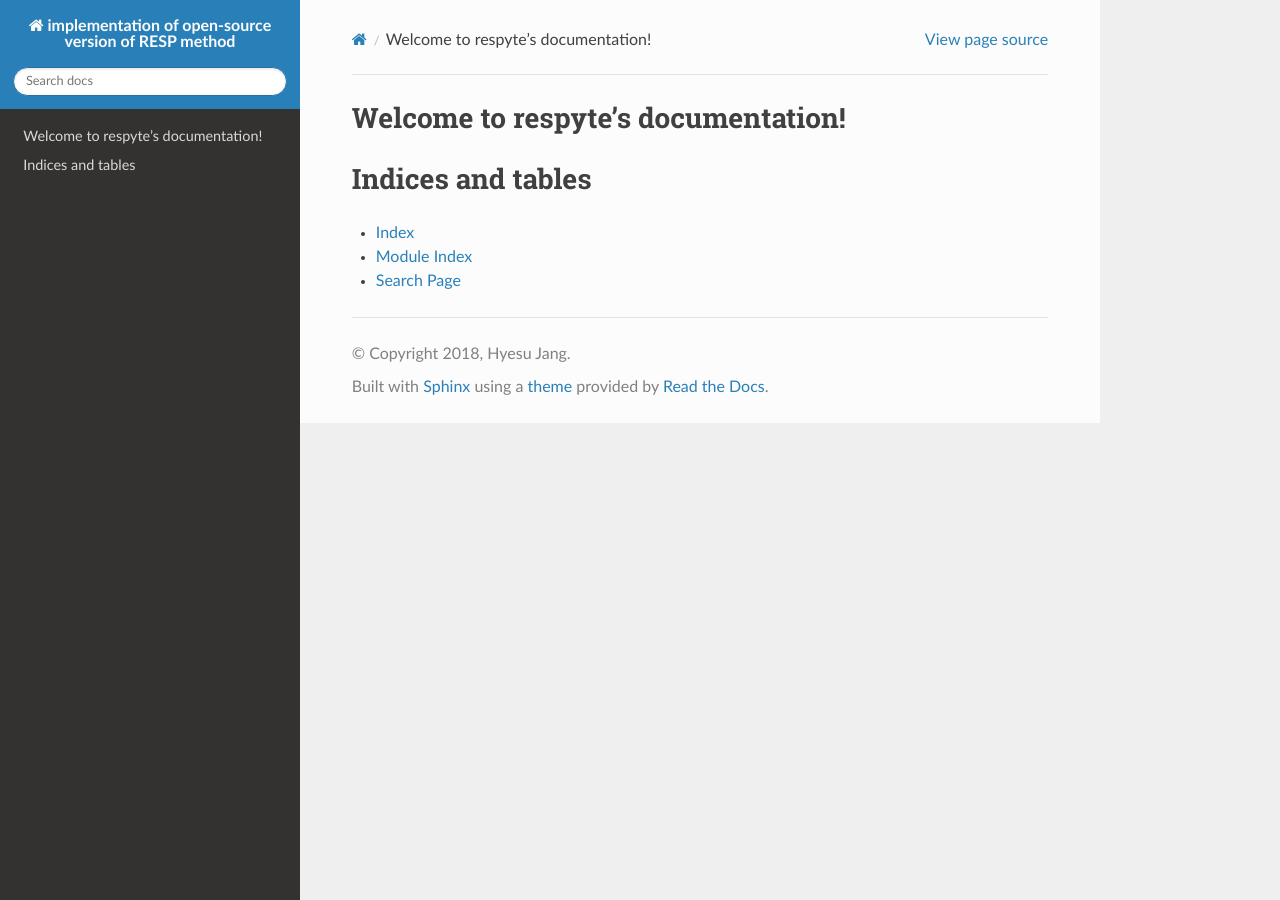
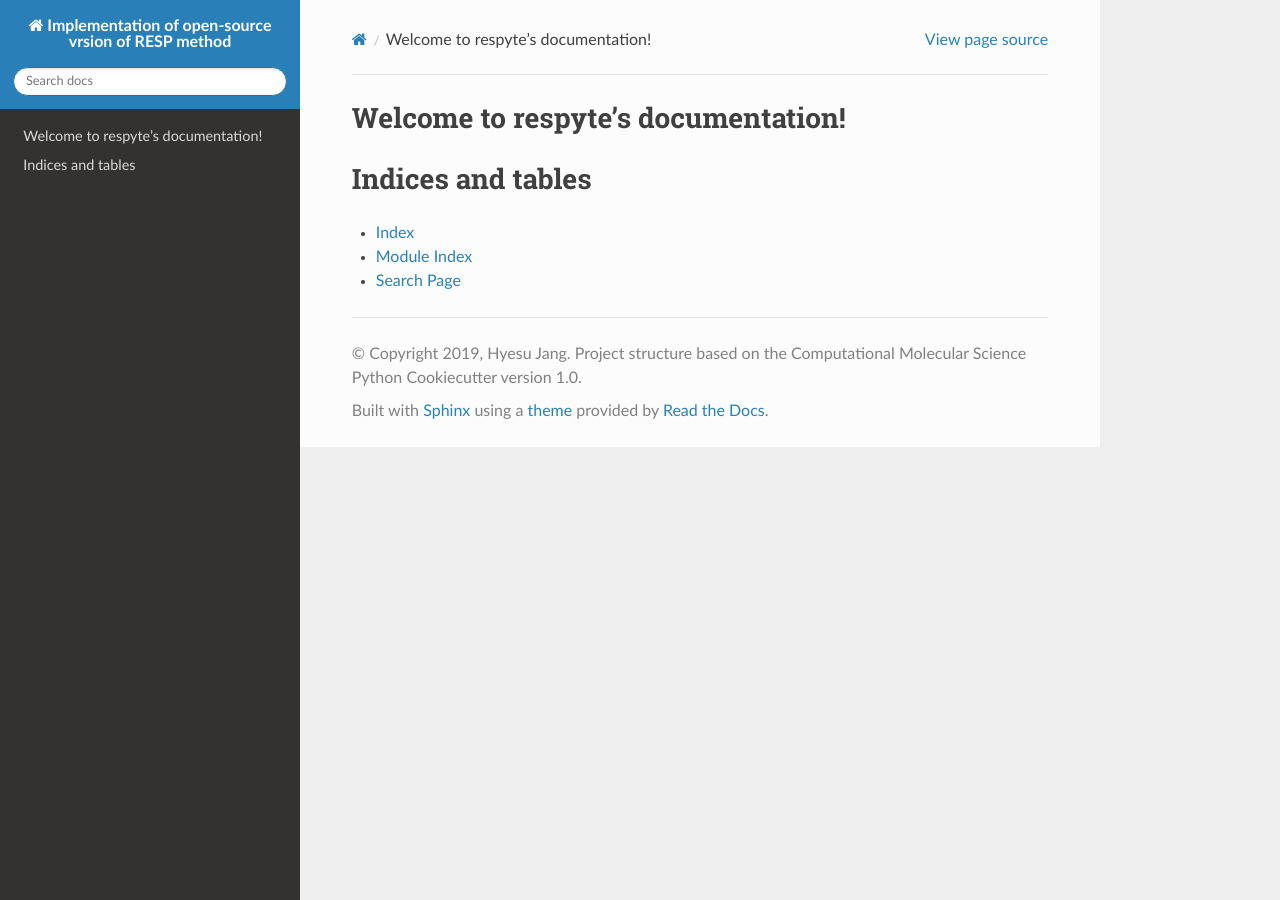
Before and after one commit to lpwgroup/respyte, a Sphinx documentation site: the page built from docs/index.rst, in a window 1280 px wide. Built offline with Sphinx 7.4.7 and the Read the Docs theme 2.0.0, drawn with Linux system fonts in a browser that asks for light colours.

```diff
--- a/docs/conf.py
+++ b/docs/conf.py
@@ -19,8 +19,9 @@
 
 # -- Project information -----------------------------------------------------
 
-project = 'implementation of open-source version of RESP method'
-copyright = "2018, Hyesu Jang"
+project = 'Implementation of open-source vrsion of RESP method'
+copyright = ("2019, Hyesu Jang. Project structure based on the "
+             "Computational Molecular Science Python Cookiecutter version 1.0")
 author = 'Hyesu Jang'
 
 # The short X.Y version
@@ -152,7 +153,7 @@ man_pages = [
 #  dir menu entry, description, category)
 texinfo_documents = [
     (master_doc, 'respyte', 'respyte Documentation',
-     author, 'respyte', 'implementation of open-source version of RESP method',
+     author, 'respyte', 'Implementation of open-source vrsion of RESP method',
      'Miscellaneous'),
 ]
 
```
Also changed, not shown: devtools/README.md, 1 other file.
